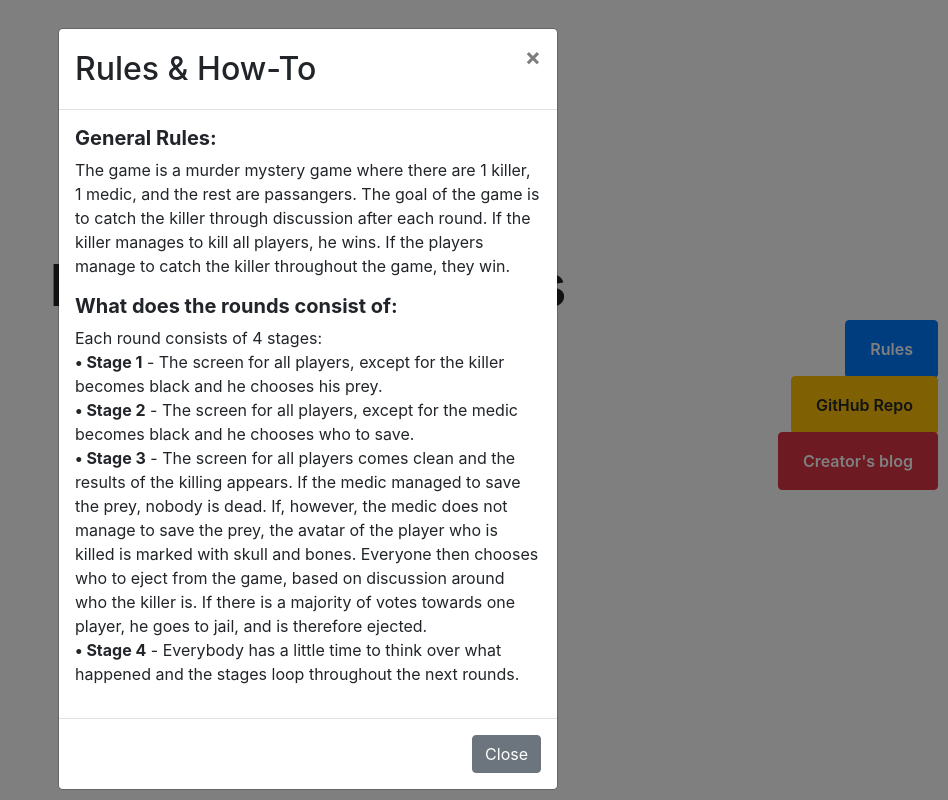
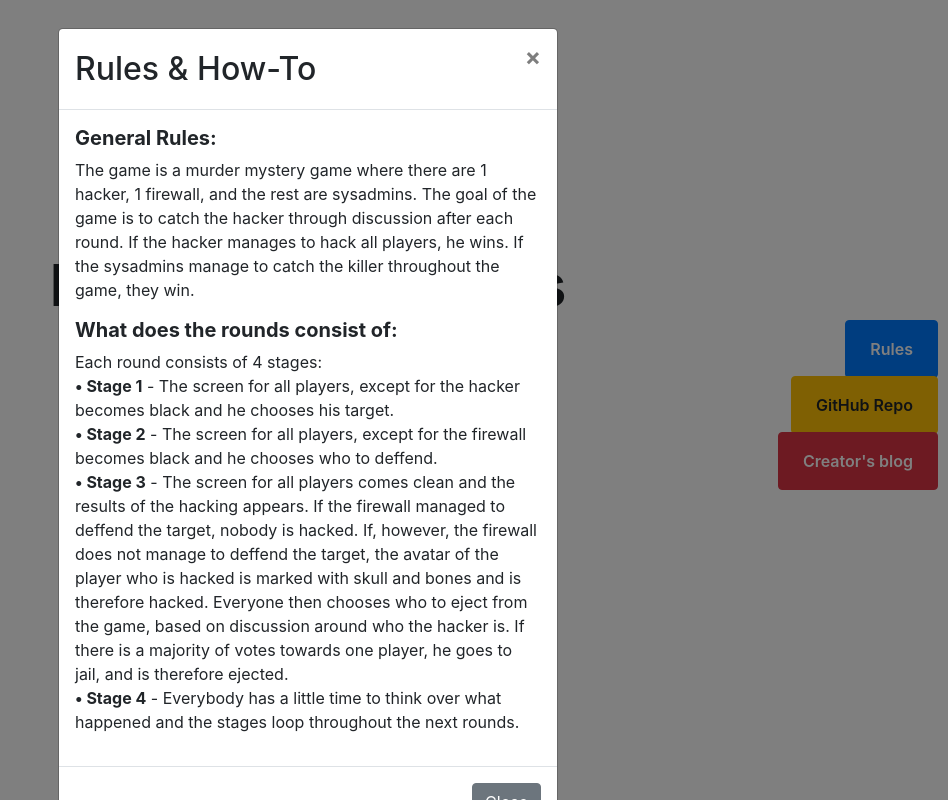
Before and after one commit to ascii-naut/DO-DEV-Hackaton, a website: page src/index.html in a window 1280 px wide. Both pictures are taken after a click on the button "Rules". Shown: the whole page, without its empty margins (332-1280 px from the left). Drawn offline with nearby package versions, Linux system fonts and the light colour scheme.

Commit message:
changed rules to match new theme

```diff
--- a/src/index.html
+++ b/src/index.html
@@ -32,12 +32,12 @@
             </div>
             <div class="modal-body">
               <h5 class="font-weight-bold">General Rules:</h5>
-              <p>The game is a murder mystery game where there are 1 killer, 1 medic, and the rest are passangers. The goal of the game is to catch the killer through discussion after each round. If the killer manages to kill all players, he wins. If the players manage to catch the killer throughout the game, they win.</p>
+              <p>The game is a murder mystery game where there are 1 hacker, 1 firewall, and the rest are sysadmins. The goal of the game is to catch the hacker through discussion after each round. If the hacker manages to hack all players, he wins. If the sysadmins manage to catch the killer throughout the game, they win.</p>
               <h5 class="font-weight-bold">What does the rounds consist of:</h5>
               <p>Each round consists of 4 stages:
-                <br><b>&bull; Stage 1</b> - The screen for all players, except for the killer becomes black and he chooses his prey.
-                <br><b>&bull; Stage 2</b> - The screen for all players, except for the medic becomes black and he chooses who to save.
-                <br><b>&bull; Stage 3</b> - The screen for all players comes clean and the results of the killing appears. If the medic managed to save the prey, nobody is dead. If, however, the medic does not manage to save the prey, the avatar of the player who is killed is marked with skull and bones. Everyone then chooses who to eject from the game, based on discussion around who the killer is. If there is a majority of votes towards one player, he goes to jail, and is therefore ejected.
+                <br><b>&bull; Stage 1</b> - The screen for all players, except for the hacker becomes black and he chooses his target.
+                <br><b>&bull; Stage 2</b> - The screen for all players, except for the firewall becomes black and he chooses who to deffend.
+                <br><b>&bull; Stage 3</b> - The screen for all players comes clean and the results of the hacking appears. If the firewall managed to deffend the target, nobody is hacked. If, however, the firewall does not manage to deffend the target, the avatar of the player who is hacked is marked with skull and bones and is therefore hacked. Everyone then chooses who to eject from the game, based on discussion around who the hacker is. If there is a majority of votes towards one player, he goes to jail, and is therefore ejected.
                 <br><b>&bull; Stage 4</b> - Everybody has a little time to think over what happened and the stages loop throughout the next rounds.
               </p>
             </div>
```
